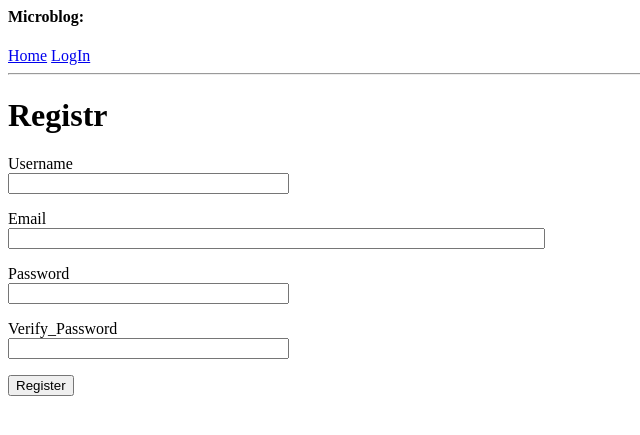
After one commit to Serrones/microblog, a Flask app: page /register in a window 1280 px wide. The commit adds this page. Shown: the top 435 px of the page, without its empty margins (0-640 px from the left). Run offline with Flask 2, Linux system fonts and the light colour scheme.

Commit message:
Chapter 5 - Login Registration

```diff
--- a/app/__init__.py
+++ b/app/__init__.py
@@ -3,11 +3,14 @@ from config import Config
 from flask_sqlalchemy import SQLAlchemy
 from flask_migrate import Migrate
 from flask_pymongo import PyMongo
+from flask_login import LoginManager
 
 app = Flask(__name__)
 app.config.from_object(Config)
 db = SQLAlchemy(app)
 migrate = Migrate(app, db)
 mongo = PyMongo(app)
+login = LoginManager(app)
+login.login_view = 'login'
 
 from app import routes, models
--- a/app/forms.py
+++ b/app/forms.py
@@ -1,6 +1,7 @@
 from flask_wtf import FlaskForm
 from wtforms import StringField, PasswordField, BooleanField, SubmitField
-from wtforms.validators import DataRequired
+from wtforms.validators import DataRequired, ValidationError, Email, EqualTo
+from app.models import User
 
 class LoginForm(FlaskForm):
 
@@ -9,3 +10,22 @@ class LoginForm(FlaskForm):
 
     remember_me = BooleanField('Rembember Me')
     submit = SubmitField('Sign In')
+
+class RegistrationForm(FlaskForm):
+
+    username = StringField('Username', validators=[DataRequired()])
+    email = StringField('Email', validators=[DataRequired(), Email()])
+    password = PasswordField('Password', validators=[DataRequired()])
+    password2 = PasswordField('Verify_Password',
+                validators=[DataRequired(), EqualTo('password')])
+    submit = SubmitField('Register')
+
+    def validate_username(self, username):
+        user = User.query.filter_by(username=username.data).first()
+        if user is not None:
+            raise ValidationError('Please use a differente username')
+
+    def validate_email(self, email):
+        user = User.query.filter_by(email=email.data).first()
+        if user is not None:
+            raise ValidationError('Please use a differente email')
--- a/app/routes.py
+++ b/app/routes.py
@@ -1,13 +1,16 @@
 from flask import render_template, flash, redirect, request, url_for
+from flask_login import current_user, login_user, logout_user, login_required
+from werkzeug.urls import url_parse
 from datetime import datetime
-from app import app
+from app import db, app
+from app.models import User
 from app.mongoland import MongoLord
-from app.forms import LoginForm
+from app.forms import LoginForm, RegistrationForm
 
 @app.route('/')
 @app.route('/index')
+@login_required
 def index():
-    user = {'username': 'Serrones'}
     posts = [
         {
         'author': {'username': 'John'},
@@ -22,19 +25,46 @@ def index():
     time = datetime.utcnow()
     log.mongo_logging(request.method, request.endpoint,
                       request.url, time)
-    return render_template('index.html', title='World', user=user, posts=posts)
+    return render_template('index.html', title='World', posts=posts)
 
 @app.route('/login', methods=['GET', 'POST'])
 def login():
+    if current_user.is_authenticated:
+        return redirect(url_for('index'))
     form = LoginForm()
     log = MongoLord()
     time = datetime.utcnow()
     if form.validate_on_submit():
-        flash('Login requested for user {}, remember_me={}'.format(
-                                    form.username.data, form.remember_me.data))
         log.mongo_logging(request.method, request.endpoint,
                           request.url, time)
+        user = User.query.filter_by(username=form.username.data).first()
+        if user is None or not user.check_password(form.password.data):
+            flash('Invalid Username or Password')
+            return redirect(url_for('login'))
+        login_user(user, remember=form.remember_me.data)
+        next_page = request.args.get('next')
+        if not next_page or url_parse(next_page).netloc != '':
+            next_page = url_for('index')
         return redirect(url_for('index'))
     log.mongo_logging(request.method, request.endpoint,
                       request.url, time)
     return render_template('login.html', title='Sign In', form=form)
+
+@app.route('/logout')
+def logout():
+    logout_user()
+    return redirect(url_for('index'))
+
+@app.route('/register', methods=['GET', 'POST'])
+def register():
+    if current_user.is_authenticated:
+        return redirect(url_for('index'))
+    form = RegistrationForm()
+    if form.validate_on_submit():
+        user = User(username=form.username.data, email=form.email.data)
+        user.set_password(form.password.data)
+        db.session.add(user)
+        db.session.commit()
+        flash('Congrats!! You are registered!! ')
+        return redirect(url_for('login'))
+    return render_template('register.html', title='Register', form=form)
--- a/app/templates/base.html
+++ b/app/templates/base.html
@@ -10,7 +10,11 @@
         <div>
             <h4>Microblog: </h4>
             <a href="{{ url_for('index') }}">Home</a>
-            <a href="{{ url_for('login') }}">LogIn</a>
+            {% if current_user.is_anonymous %}
+                <a href="{{ url_for('login') }}">LogIn</a>
+            {% else %}
+                <a href="{{ url_for('logout') }}">LogOut</a>
+            {% endif %}
         </div>
         <hr>
         {% with messages = get_flashed_messages() %}
--- a/app/templates/index.html
+++ b/app/templates/index.html
@@ -1,7 +1,7 @@
 {% extends "base.html" %}
 
 {% block content %}
-	<h1> Hello, {{ user.username }}!</h1>
+	<h1> Hello, {{ current_user.username }}!</h1>
 		<h2>Posts</h2>
 		{% for post in posts %}
 			<div><p>{{ post.author.username }} says: <b>{{ post.body }}</b></p>
--- a/app/templates/login.html
+++ b/app/templates/login.html
@@ -21,5 +21,6 @@
 
         <p>{{ form.remember_me() }} {{ form.remember_me.label }}</p>
         <p>{{ form.submit() }}</p>
+		<p>New User?<a href="{{ url_for('register') }}">Register Now</a></p>
     </form>
 {% endblock %}
--- /dev/null
+++ b/app/templates/register.html
@@ -0,0 +1,39 @@
+{% extends "base.html" %}
+
+{% block content %}
+    <h1>Registr</h1>
+    <form action="" method="post">
+        {{ form.hidden_tag() }}
+        <p>
+            {{ form.username.label }}<br>
+            {{ form.username(size=32) }}<br>
+            {% for error in form.username.errors %}
+                <span style="color: red;">[{{ error }}]</span>
+            {% endfor %}
+        </p>
+        <p>
+            {{ form.email.label }}<br>
+            {{ form.email(size=64) }}<br>
+            {% for error in form.email.errors %}
+                <span style="color: red;">[{{ error }}]</span>
+            {% endfor %}
+        </p>
+        <p>
+            {{ form.password.label }}<br>
+            {{ form.password(size=32) }}<br>
+            {% for error in form.password.errors %}
+                <span style="color: red;">[{{ error }}]</span>
+            {% endfor %}
+        </p>
+        <p>
+            {{ form.password2.label }}<br>
+            {{ form.password2(size=32) }}<br>
+            {% for error in form.password2.errors %}
+                <span style="color: red;">[{{ error }}]</span>
+            {% endfor %}
+        </p>
+        <p>
+            {{ form.submit }}
+        </p>
+    </form>
+{% endblock %}
```
Also changed, not shown: app/models.py (+15 -2 lines).
